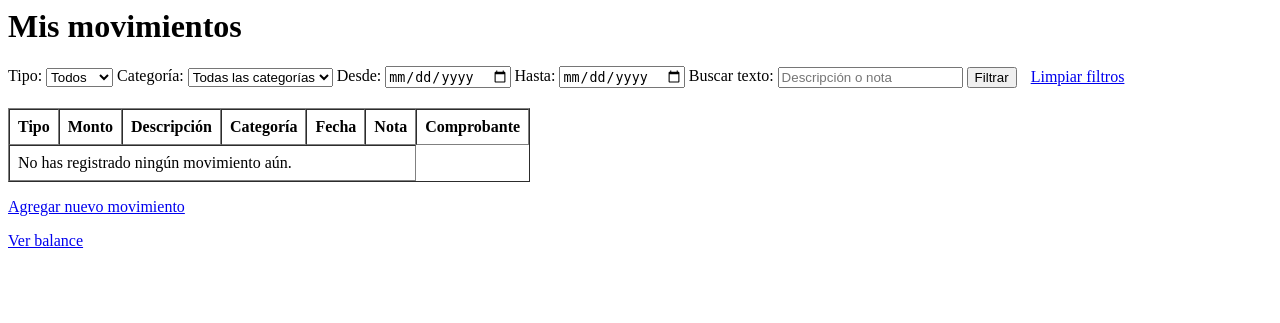
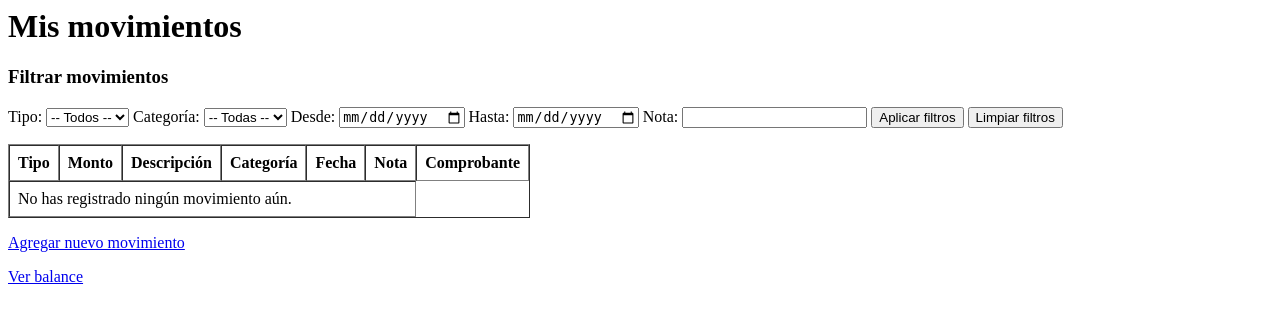
Before and after one commit to Dagaser/gestor_gastos_personales, a Django app: page /movimientos/ in a window 1280 px wide. Shown: the top 323 px of the page. Run offline with Django 5.2, Linux system fonts and the light colour scheme; the visitor is signed in with stand-in values (Sample User, id 1); data that the repository does not hold is empty.

Commit message:
Se mejoró la sección de filtros

```diff
--- a/gestor_gastos_personales/gastos/templates/movimientos.html
+++ b/gestor_gastos_personales/gastos/templates/movimientos.html
@@ -2,51 +2,34 @@
 {% block content %}
   <h1>Mis movimientos</h1>
 
-  <form method="get" style="margin-bottom: 20px;">
-    <label for="tipo">Tipo:</label>
-    <select name="tipo" id="tipo">
-      <option value="">Todos</option>
-      <option value="ingreso" {% if request.GET.tipo == "ingreso" %}selected{% endif %}>Ingreso</option>
-      <option value="gasto" {% if request.GET.tipo == "gasto" %}selected{% endif %}>Gasto</option>
+  <h3>Filtrar movimientos</h3>
+  <form method="get">
+    <label>Tipo:</label>
+    <select name="tipo">
+      <option value="">-- Todos --</option>
+      <option value="ingreso" {% if filtros.tipo == 'ingreso' %}selected{% endif %}>Ingreso</option>
+      <option value="gasto" {% if filtros.tipo == 'gasto' %}selected{% endif %}>Gasto</option>
     </select>
 
-    <label for="categoria">Categoría:</label>
+    <label>Categoría:</label>
     <select name="categoria">
-      <option value="">Todas las categorías</option>
+      <option value="">-- Todas --</option>
       {% for cat in categorias %}
-        <option value="{{ cat }}" {% if request.GET.categoria == cat %}selected{% endif %}>
-          {{ cat }}
-        </option>
+        <option value="{{ cat }}" {% if filtros.categoria == cat %}selected{% endif %}>{{ cat }}</option>
       {% endfor %}
     </select>
 
-    <label for="fecha_inicio">Desde:</label>
-    <input
-      type="date"
-      name="fecha_inicio"
-      id="fecha_inicio"
-      value="{{ request.GET.fecha_inicio }}"
-    >
+    <label>Desde:</label>
+    <input type="date" name="fecha_inicio" value="{{ filtros.fecha_inicio }}">
+    <label>Hasta:</label>
+    <input type="date" name="fecha_fin" value="{{ filtros.fecha_fin }}">
 
-    <label for="fecha_fin">Hasta:</label>
-    <input
-      type="date"
-      name="fecha_fin"
-      id="fecha_fin"
-      value="{{ request.GET.fecha_fin }}"
-    >
 
-    <label for="q">Buscar texto:</label>
-    <input
-      type="text"
-      name="q"
-      id="q"
-      value="{{ request.GET.q }}"
-      placeholder="Descripción o nota"
-    >
+    <label>Nota:</label>
+    <input name="nota" value="{{ filtros.nota|default_if_none:'' }}">
 
-    <button type="submit">Filtrar</button>
-    <a href="{% url 'movimientos' %}" style="margin-left: 10px;">Limpiar filtros</a>
+    <button type="submit">Aplicar filtros</button>
+    <a href="{% url 'movimientos' %}"><button type="button">Limpiar filtros</button></a>
   </form>
 
   <table border="1" cellspacing="0" cellpadding="8">
--- a/gestor_gastos_personales/gastos/views.py
+++ b/gestor_gastos_personales/gastos/views.py
@@ -49,13 +49,13 @@ def movimientos_view(request):
     categoria = request.GET.get('categoria')
     fecha_inicio = request.GET.get('fecha_inicio')
     fecha_fin = request.GET.get('fecha_fin')
-    q = request.GET.get('q')
+    nota = request.GET.get('nota')
 
     if tipo:
         movimientos = movimientos.filter(tipo=tipo)
 
     if categoria:
-        movimientos = movimientos.filter(categoria__iexact=categoria.strip())
+        movimientos = movimientos.filter(categoria__iexact=categoria)
 
     if fecha_inicio:
         movimientos = movimientos.filter(fecha__gte=fecha_inicio)
@@ -63,14 +63,24 @@ def movimientos_view(request):
     if fecha_fin:
         movimientos = movimientos.filter(fecha__lte=fecha_fin)
 
-    if q:
-        movimientos = movimientos.filter(models.Q(descripcion__icontains=q) | models.Q(nota__icontains=q))
+    if nota:
+        movimientos = movimientos.filter(nota__icontains=nota)
 
     categorias = Movimiento.objects.filter(usuario=request.user)\
                                 .values_list('categoria', flat=True)\
                                 .distinct()
 
-    return render(request, 'movimientos.html', {'movimientos': movimientos, 'categorias': categorias,})
+    return render(request, 'movimientos.html', {
+        'movimientos': movimientos,
+        'categorias': categorias,
+        'filtros': {
+            'tipo': tipo,
+            'categoria': categoria,
+            'fecha_inicio': fecha_inicio,
+            'fecha_fin': fecha_fin,
+            'nota': nota,
+        }
+    })
 
 @login_required
 def resumen_view(request):
```
